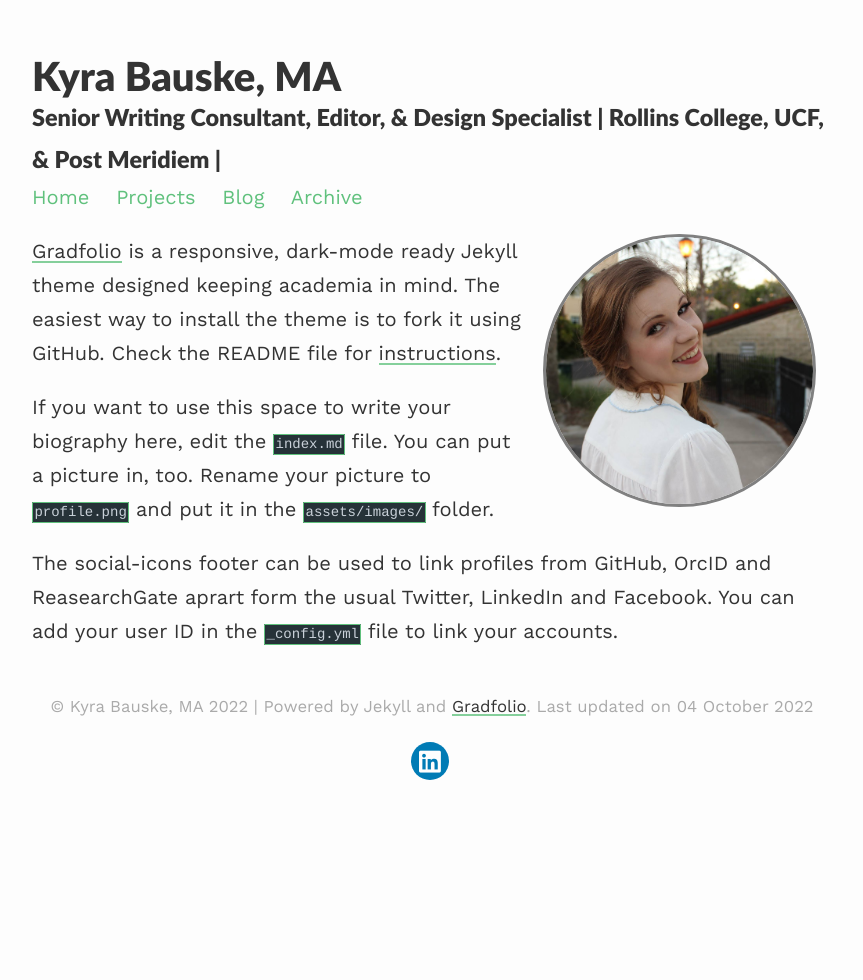
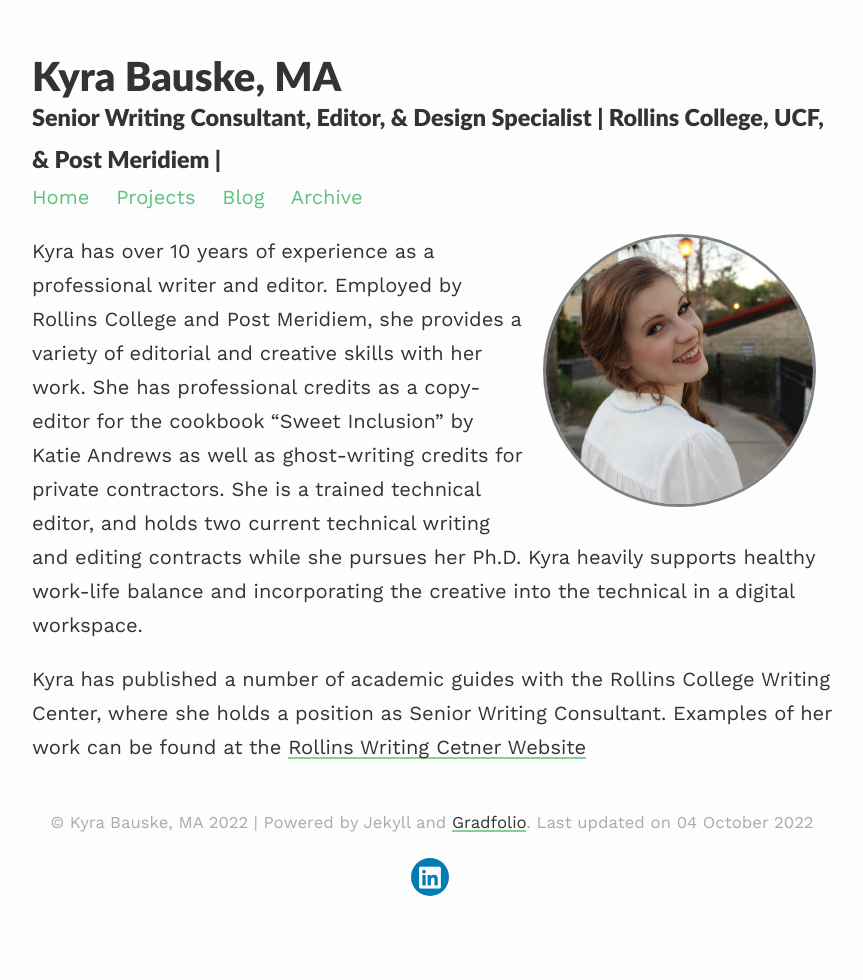
Before and after one commit to TK01079/GradPortfolioDemo, a Jekyll site: the page built from index.md, in a window 1280 px wide. Shown: the whole page, without its empty margins (208-1071 px from the left). Built offline with Jekyll 4.4.1, drawn with Linux system fonts in a browser that asks for light colours; nearby versions of some CDN libraries.

Commit message:
New Bio with Link

```diff
--- a/index.md
+++ b/index.md
@@ -7,8 +7,6 @@ profile:
 published: true
 ---
 
-[Gradfolio](https://github.com/jitinnair1/gradfolio){:target="_blank"} is a responsive, dark-mode ready Jekyll theme designed keeping academia in mind. The easiest way to install the theme is to fork it using GitHub. Check the README file for [instructions](https://github.com/jitinnair1/gradfolio#installation){:target="_blank"}.
+Kyra has over 10 years of experience as a professional writer and editor. Employed by Rollins College and Post Meridiem, she provides a variety of editorial and creative skills with her work. She has professional credits as a copy-editor for the cookbook "Sweet Inclusion" by Katie Andrews as well as ghost-writing credits for private contractors. She is a trained technical editor, and holds two current technical writing and editing contracts while she pursues her Ph.D. Kyra heavily supports healthy work-life balance and incorporating the creative into the technical in a digital workspace.
 
-If you want to use this space to write your biography here, edit the `index.md` file. You can put a picture in, too. Rename your picture to `profile.png` and put it in the `assets/images/` folder.
-
-The social-icons footer can be used to link profiles from GitHub, OrcID and ReasearchGate aprart form the usual Twitter, LinkedIn and Facebook. You can add your user ID in the `_config.yml` file to link your accounts.
+Kyra has published a number of academic guides with the Rollins College Writing Center, where she holds a position as Senior Writing Consultant. Examples of her work can be found at the [Rollins Writing Cetner Website](https://www.rollins.edu/library/twc/resources.html)
```
